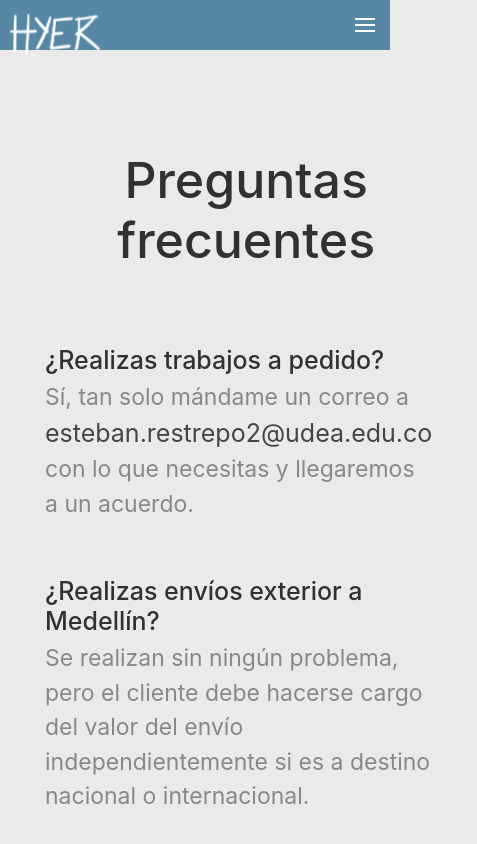
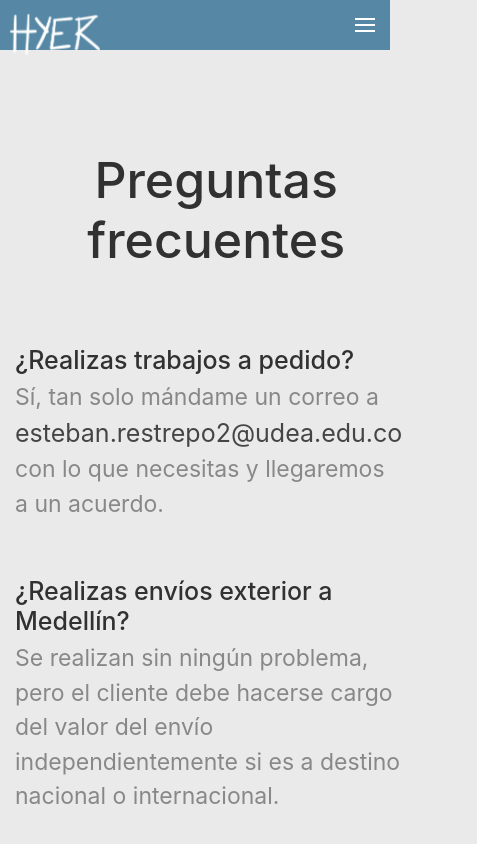
Before and after one commit to chimbexxx/hyer, a plain HTML site: page pf.html in a window 390 px wide. Shown: the top 844 px of the page, 477 px wide, since content can reach past the window. Drawn offline with nearby package versions, Linux system fonts and the light colour scheme.

Commit message:
cambio pf

```diff
--- a/pf.html
+++ b/pf.html
@@ -80,7 +80,7 @@
 
 			<br>
 			<br>
-
+				<div class="col-xs-12"></div>
 			<div class="row dos-sketches" style="padding: 70px 0 70px 0;">
 
 
@@ -88,8 +88,9 @@
 
 
 				</div>
+				</div>
 			<div class="container">
-			<article class="texto2 col-md-12">
+			<article class="texto2 col-xs-12">
 				<ul>
 					<li><h1>¿Realizas trabajos a pedido?</h1></li>
 					<p>Sí, tan solo mándame un correo a <span style="font-size: 25px;color: #454545">esteban.restrepo2@udea.edu.co</span> con lo que necesitas y llegaremos a un acuerdo.</p>
```
